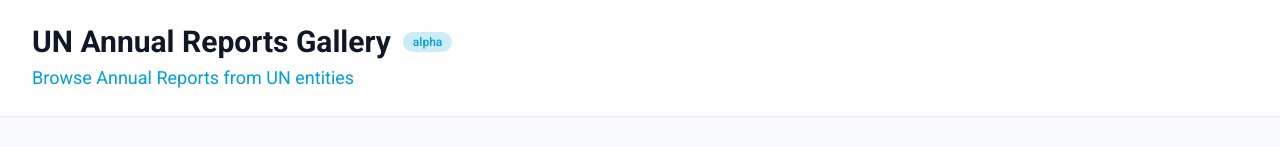
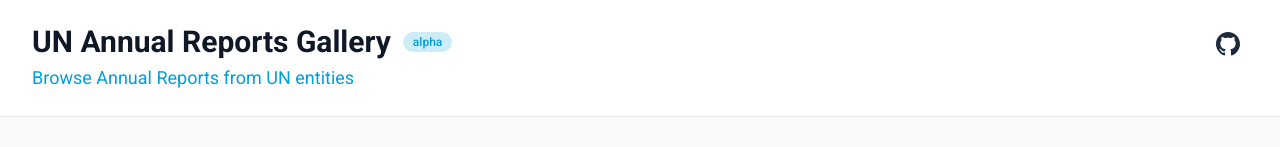
Before and after one commit to kleinlennart/un-reports-gallery, a Next.js app: page / in a window 1280 px wide. Shown: the top 147 px of the page. Built offline with nearby package versions, Linux system fonts and the light colour scheme.

Commit message:
add gh icon

```diff
--- a/app/page.tsx
+++ b/app/page.tsx
@@ -9,7 +9,7 @@
     return (
         <div className="min-h-screen bg-gray-50">
             {/* Header */}
-            <header className="bg-white border-b border-gray-200">
+            <header className="bg-white border-b border-gray-200 relative">
                 <div className="max-w-7xl mx-auto px-4 sm:px-6 lg:px-8 py-6">
                     <div className="flex items-center gap-3">
                         <h1 className="text-3xl font-bold text-gray-900">
@@ -22,6 +22,17 @@
                     <p className="text-un-blue mt-1 text-lg">
                         Browse Annual Reports from UN entities
                     </p>
+                    <a
+                        href="https://github.com/kleinlennart/un-reports-gallery"
+                        target="_blank"
+                        rel="noopener noreferrer"
+                        className="absolute top-6 right-4 sm:right-6 lg:right-8 p-2 text-gray-800 hover:text-black transition-colors"
+                        aria-label="View source on GitHub"
+                    >
+                        <svg width="24" height="24" viewBox="0 0 24 24" fill="currentColor">
+                            <path d="M12 0c-6.626 0-12 5.373-12 12 0 5.302 3.438 9.8 8.207 11.387.599.111.793-.261.793-.577v-2.234c-3.338.726-4.033-1.416-4.033-1.416-.546-1.387-1.333-1.756-1.333-1.756-1.089-.745.083-.729.083-.729 1.205.084 1.839 1.237 1.839 1.237 1.07 1.834 2.807 1.304 3.492.997.107-.775.418-1.305.762-1.604-2.665-.305-5.467-1.334-5.467-5.931 0-1.311.469-2.381 1.236-3.221-.124-.303-.535-1.524.117-3.176 0 0 1.008-.322 3.301 1.23.957-.266 1.983-.399 3.003-.404 1.02.005 2.047.138 3.006.404 2.291-1.552 3.297-1.23 3.297-1.23.653 1.653.242 2.874.118 3.176.77.84 1.235 1.911 1.235 3.221 0 4.609-2.807 5.624-5.479 5.921.43.372.823 1.102.823 2.222v3.293c0 .319.192.694.801.576 4.765-1.589 8.199-6.086 8.199-11.386 0-6.627-5.373-12-12-12z" />
+                        </svg>
+                    </a>
                 </div>
             </header>
 
```
